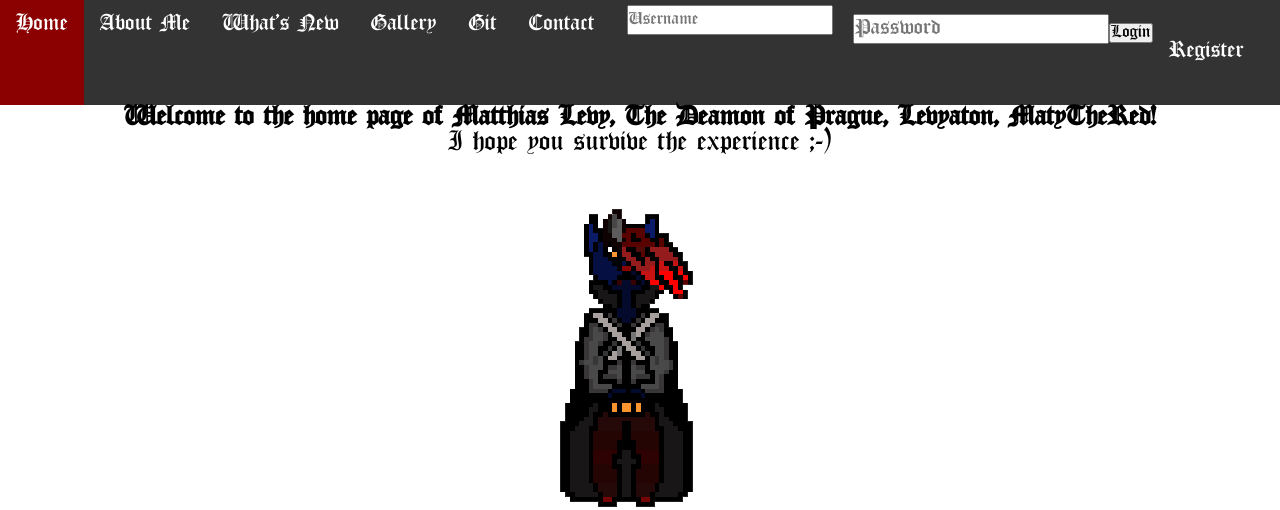
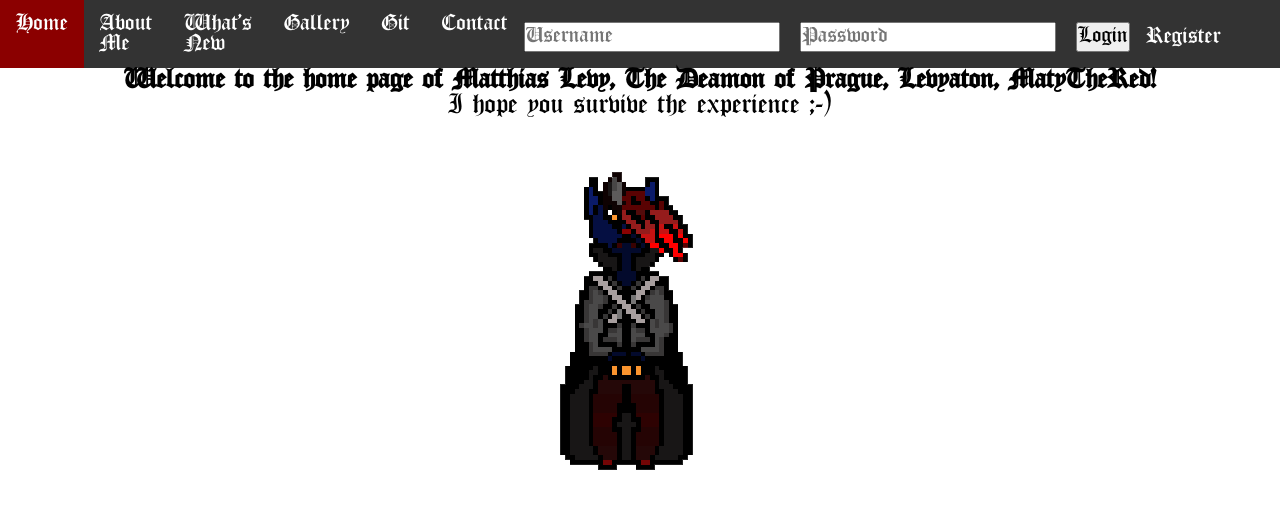
Before and after one commit to Levyaton/Personal-Website-Semestral-Project-Eshop-sample-demo-, a PHP site: page /~levymaty/ in a window 1280 px wide. Shown: the top 510 px of the page. Run offline with PHP 8.4, Linux system fonts and the light colour scheme.

Commit message:
formbox.css

```diff
--- a/css/formBox.css
+++ b/css/formBox.css
@@ -22,24 +22,22 @@
 
 #formBox{
   margin: auto;
-  margin-right: 20px;
-    padding-top: 5px;
-    display: flex;
-    flex-direction: row;
-    padding-bottom: 30px;
+  margin-right:100px;
+  padding-top: 5px;
+  display: flex;
+  flex-direction: row;
 }
 
 
 .buttons{
     font-size: 0.8em;
-    height: 20px;
 }
 
 #login{
   display: flex;
   flex-direction: row;
-  font-size: 0.8em;
   height: auto;
+  margin: auto;
 }
 
 #user{
@@ -50,13 +48,16 @@
     font-size: 0.8em;
     height: 30px;
     color: brown;
+    margin: auto;
     margin-right: 20px;
 }
 
 #password{
+    margin: auto;
     height: 30px;
     font-size: 0.8em;
     color: brown;
+    margin-right: 20px;
 }
 
 #loggedin{
@@ -80,7 +81,6 @@
 .topnav :last-child{
   margin-left: 0px;
   margin: 0%;
-  margin-top: 3.5%;
 }
 
 .topnav a:last-child:hover{
```
